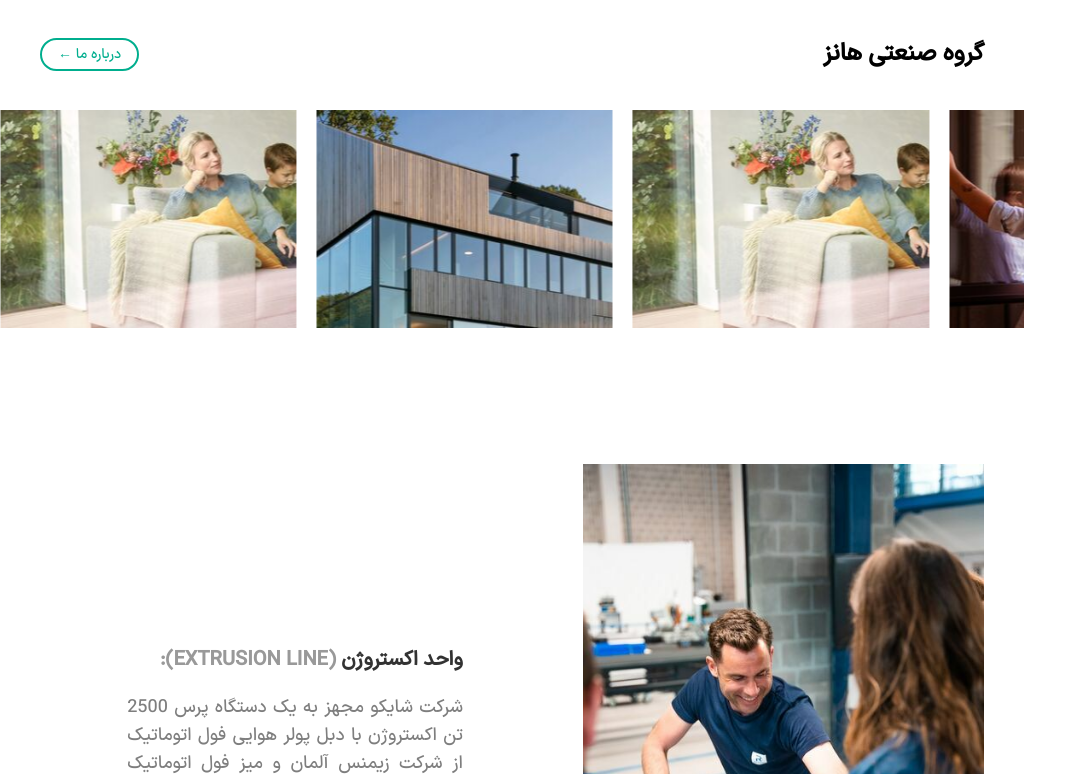
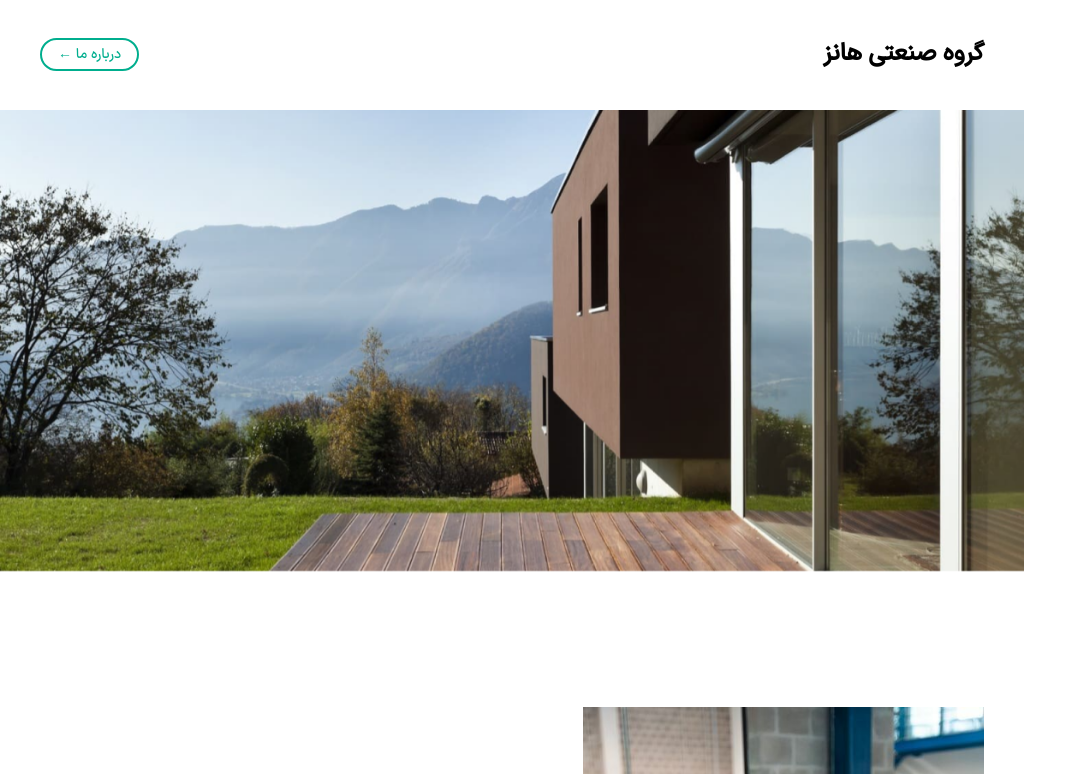
Before and after one commit to zahra-hsb/hanz-, a Next.js app: page / in a window 1280 px wide. Shown: the part 2646-3420 px from the top of the page, without its empty margins (0-1087 px from the left). Built offline with nearby package versions, Linux system fonts and the light colour scheme.

Commit message:
slider code optimize

```diff
--- a/src/components/layout/Company/index.jsx
+++ b/src/components/layout/Company/index.jsx
@@ -1,6 +1,7 @@
 import Button from "../Main/button"
 import BigSlider from "../Slider/BigSlider"
 import Pic from '../../../../public/image/image5.png'
+import banner from '../../../../public/image/cuh_banner.png'
 import Image from 'next/image'
 
 const Company = () => {
@@ -18,7 +19,7 @@ const Company = () => {
                     </div>
                 </div>
                 <div>
-                    <BigSlider slidesPerView={1} textSlider={false} />
+                    <BigSlider slidesPerView={1} textSlider={false} banner={banner} />
                 </div>
             </section>
             <section className="flex w-full flex-col lg:flex-row items-center justify-between gap-5 pt-20">
--- a/src/components/layout/Slider/BigSlider.jsx
+++ b/src/components/layout/Slider/BigSlider.jsx
@@ -1,6 +1,5 @@
 import { useState } from 'react';
 import Image from 'next/image'
-import Banner from '../../../../public/image/cuh_banner.png'
 import image6 from '../../../../public/image/image 6.svg'
 import image7 from '../../../../public/image/image 7.svg'
 import image8 from '../../../../public/image/image 8.svg'
@@ -13,30 +12,47 @@ import 'swiper/css/navigation';
 import 'swiper/css/pagination';
 import 'swiper/css/scrollbar';
 
-const BigSlider = ({ slidesPerView, textSlider, textSlider1, textSlider2, textSlider3, textSlider4 }) => {
+function createElem(image6, textSlider1) {
+    return (
+        <>
+            <Image src={image6} className='w-full pb-4' />
+            <p className='text-sm text-gray-600'>{textSlider1}</p>
+        </>
+    )
+}
+
+const BigSlider = ({ slidesPerView, textSlider, textSlider1, textSlider2, textSlider3, textSlider4, banner }) => {
     const [textShow, setTextShow] = useState(textSlider)
     // SwiperCore.use([Autoplay]);
+    let breakpoints = {}
+
+    if (textShow) {
+        breakpoints = {
+            0: {
+                0: {
+                    slidesPerView: 1.7,
+                },
+                576: {
+                    slidesPerView: 2.3,
+                },
+                768: {
+                    slidesPerView: 3,
+                },
+            },
+        };
+    } else {
+        breakpoints = {
+            slidesPerView: 1,
+        };
+    }
+
     return (
         <section classNameName='w-full relative'>
 
             <Swiper
-                // install Swiper modules
                 modules={[Autoplay, Navigation, Pagination, Scrollbar, A11y]}
                 spaceBetween={20}
-                breakpoints={{
-                    0: {
-                        // width: 0,
-                        slidesPerView: 1.7,
-                    },
-                    576: {
-                        // width: 576,
-                        slidesPerView: 2.3,
-                    },
-                    768: {
-                        // width: 768,
-                        slidesPerView: 3.3,
-                    },
-                }}
+                breakpoints={breakpoints}
                 slidesPerView={slidesPerView}
                 // navigation
                 // pagination={{ clickable: true }}
@@ -50,28 +66,40 @@ const BigSlider = ({ slidesPerView, textSlider, textSlider1, textSlider2, textSl
                 loop={true}
             >
                 <SwiperSlide>
-                    <Image src={image6} className='w-full pb-4' />
-                    {textShow && <p className='text-sm text-gray-600'>{textSlider1}</p>}
+                    {textShow ? (
+                        createElem(image6, textSlider1)
+                    ) : (
+                        createElem(banner)
+                    )}
                 </SwiperSlide>
 
                 <SwiperSlide>
-                    <Image src={image7} className='w-full pb-4' />
-                    {textShow && <p className='text-sm text-gray-600'>{textSlider2}</p>}
+                    {textShow ? (
+                        createElem(image7, textSlider2)
+                    ) : (
+                        createElem(banner)
+                    )}
                 </SwiperSlide>
 
                 <SwiperSlide>
-                    <Image src={image8} className='w-full pb-4' />
-                    {textShow && <p className='text-sm text-gray-600'>{textSlider3}</p>}
+                    {textShow ? (
+                        createElem(image8, textSlider3)
+                    ) : (
+                        createElem(banner)
+                    )}
                 </SwiperSlide>
 
                 <SwiperSlide>
-                    <Image src={image7} className='w-full pb-4' />
-                    {textShow && <p className='text-sm text-gray-600'>{textSlider4}</p>}
+                    {textShow ? (
+                        createElem(image7, textSlider4)
+                    ) : (
+                        createElem(banner)
+                    )}
                 </SwiperSlide>
 
 
             </Swiper>
-        </section>
+        </section >
     )
 }
 
```
